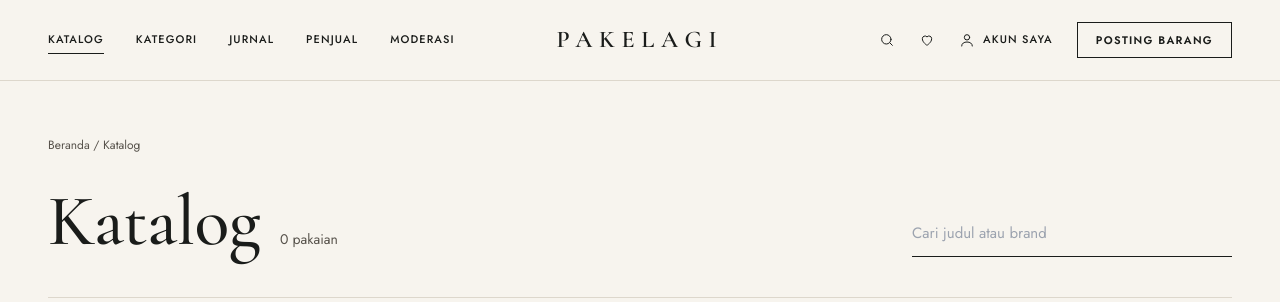
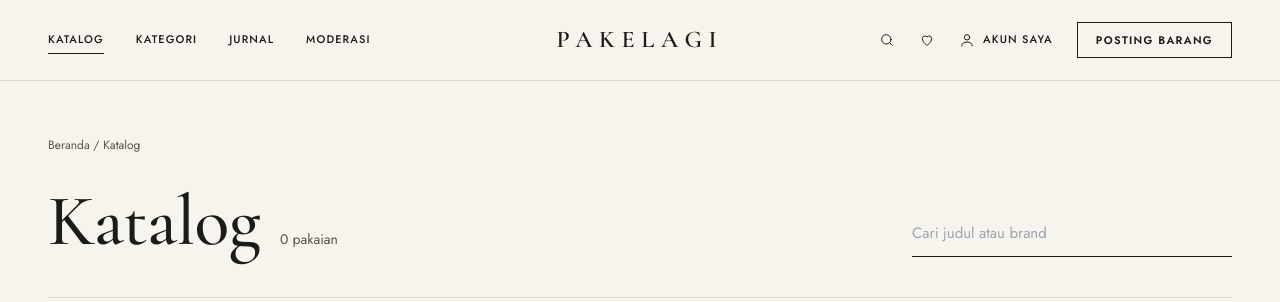
Before and after one commit to pbp-kelompok-b8/pakelagi, a Django app: page /listings/ in a window 1280 px wide. Shown: the top 302 px of the page. Run offline with Django 5.2, Linux system fonts and the light colour scheme; the visitor is signed in with stand-in values (Sample User, id 1); data that the repository does not hold is empty; some libraries are stand-ins or nearby versions.

Commit message:
refactor: remove placeholder link for 'Penjual' in header navigation

```diff
--- a/templates/components/header.html
+++ b/templates/components/header.html
@@ -1,8 +1,6 @@
 {# Header bersama. Isinya menyesuaikan peran: guest (belum login), member (sudah login), admin (is_staff). #}
 {% comment %}
     Susunan mengikuti Figma: kiri = menu utama, tengah = logo, kanan = cari, favorit, akun, dan tombol.
-    TODO tiap modul: ganti href="#" dengan tag url setelah halamannya dibuat:
-    Penjual -> daftar penjual.
 {% endcomment %}
 
 {% with current=request.resolver_match.url_name app=request.resolver_match.app_name %}
@@ -14,7 +12,6 @@
             <a href="{% url 'listings:list' %}" class="nav-link"{% if app == 'listings' %} aria-current="page"{% endif %}>Katalog</a>
             <a href="{% url 'main:category_index' %}" class="nav-link"{% if app == 'main' and current == 'category_index' %} aria-current="page"{% endif %}>Kategori</a>
             <a href="{% url 'sustainableguides:list' %}" class="nav-link"{% if app == 'sustainableguides' %} aria-current="page"{% endif %}>Jurnal</a>
-            <a href="#" class="nav-link">Penjual</a>
             {% if user.is_staff %}
             <a href="{% url 'moderations:ringkasan' %}" class="nav-link"{% if app == 'moderations' %} aria-current="page"{% endif %}>Moderasi</a>
             {% endif %}
@@ -73,7 +70,6 @@
             <a href="{% url 'listings:list' %}" class="nav-link"{% if app == 'listings' %} aria-current="page"{% endif %}>Katalog</a>
             <a href="{% url 'main:category_index' %}" class="nav-link"{% if app == 'main' and current == 'category_index' %} aria-current="page"{% endif %}>Kategori</a>
             <a href="{% url 'sustainableguides:list' %}" class="nav-link"{% if app == 'sustainableguides' %} aria-current="page"{% endif %}>Jurnal</a>
-            <a href="#" class="nav-link">Penjual</a>
             {% if user.is_staff %}
             <a href="{% url 'moderations:ringkasan' %}" class="nav-link"{% if app == 'moderations' %} aria-current="page"{% endif %}>Moderasi</a>
             {% endif %}
```
